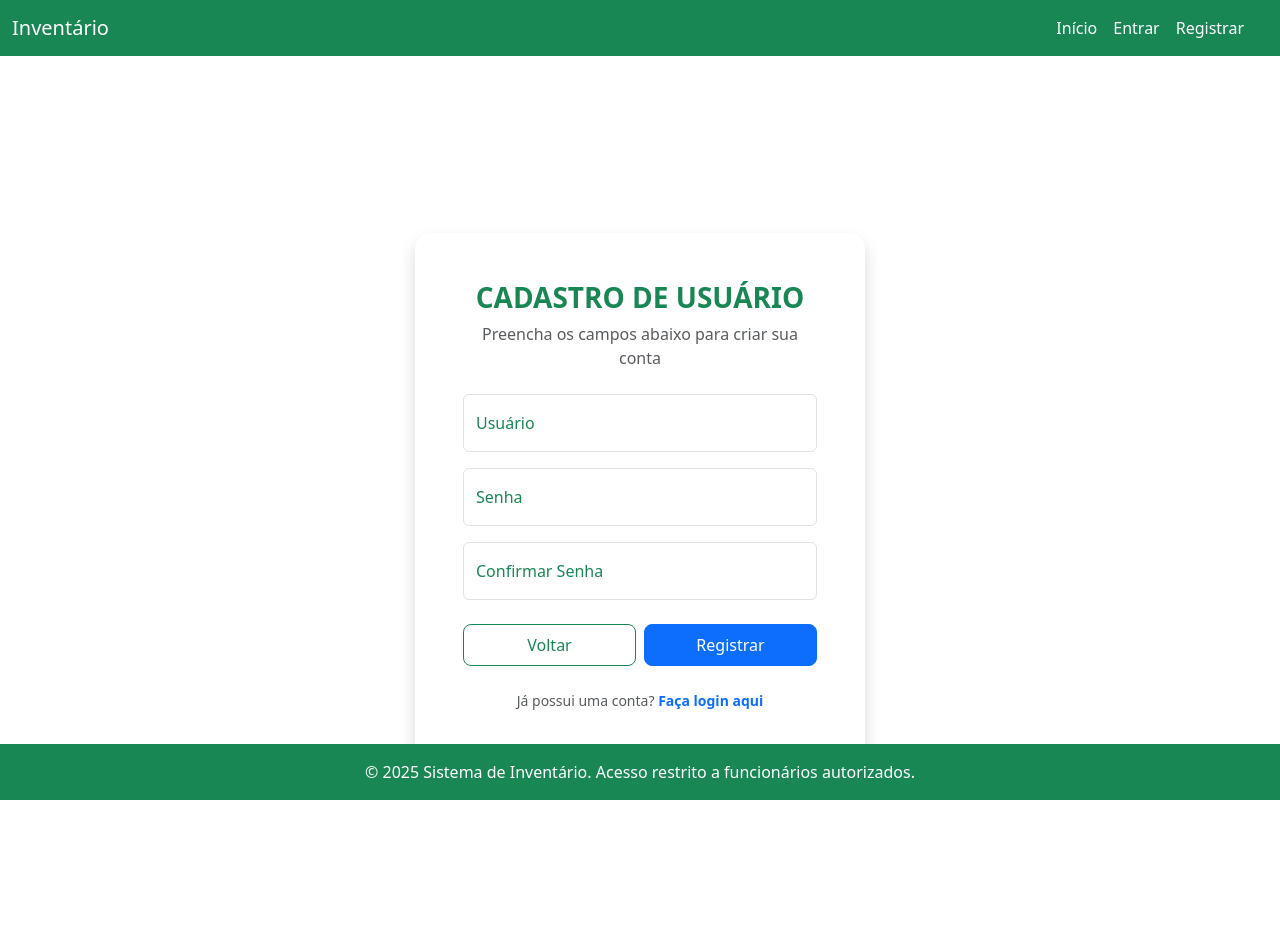
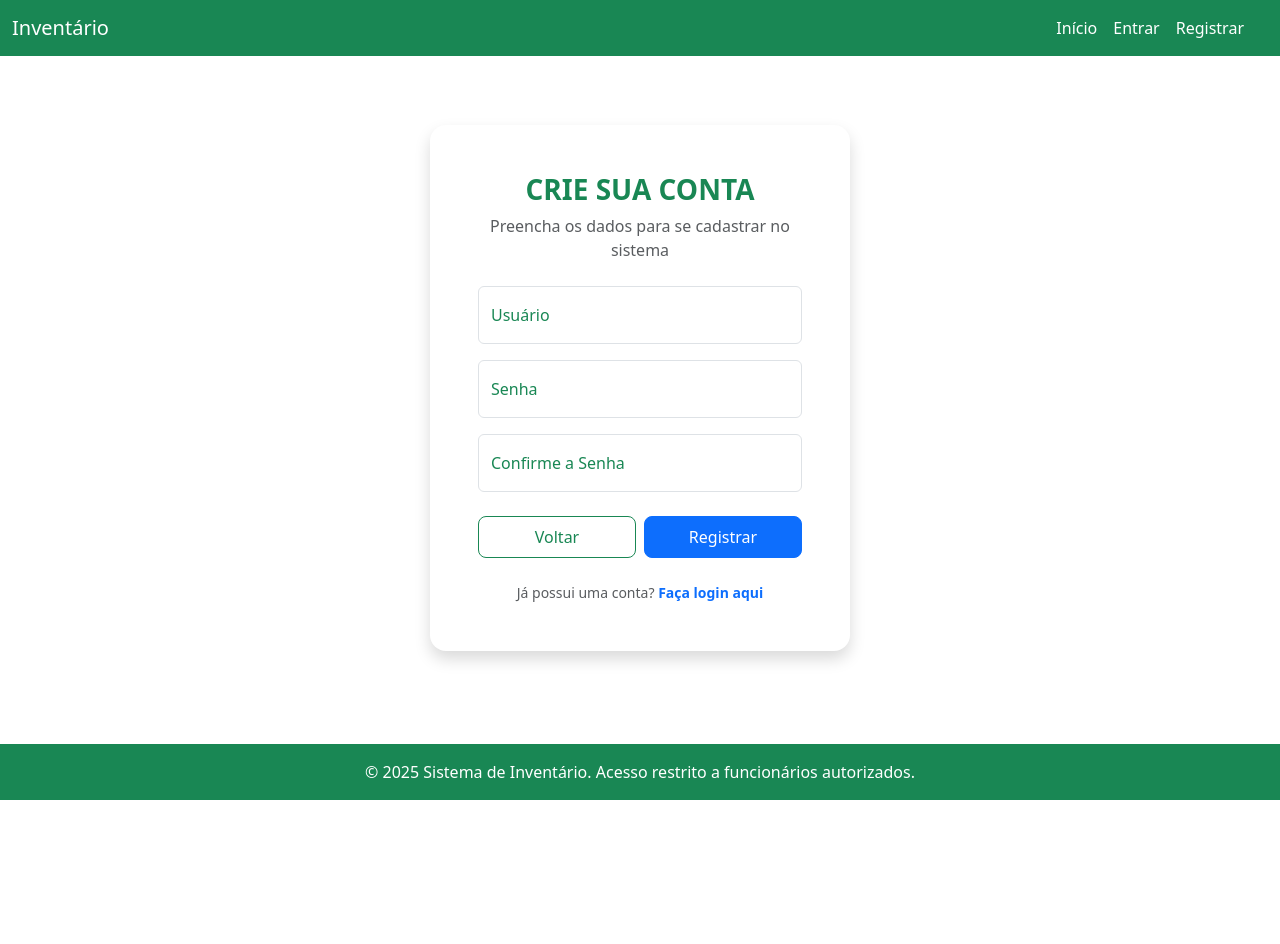
Before and after one commit to GoncalvesFilipe/Inventario, a Django app: page /register/ in a window 1280 px wide. After the commit the page ends 800 px from the top, so only its background shows below. Run offline with Django 5.2, Linux system fonts and the light colour scheme; some libraries are stand-ins or nearby versions.

Commit message:
I made corrections

```diff
--- a/Projeto_Inventario/settings.py
+++ b/Projeto_Inventario/settings.py
@@ -124,9 +124,10 @@ STATIC_URL = 'static/'
 
 DEFAULT_AUTO_FIELD = 'django.db.models.BigAutoField'
 
+# URL login page
+LOGIN_URL = '/users/login'
+
 # Bootstrap5
 BOOTSTRAP5 = {
   "required_css_class": "required",
 }
-
-LOGIN_REDIRECT_URL = 'index'
--- a/app/templates/app_inventario/base.html
+++ b/app/templates/app_inventario/base.html
@@ -18,6 +18,7 @@
     <nav class="navbar navbar-expand-lg navbar-dark bg-success fixed-top">
       <div class="container-fluid">
         <a class="navbar-brand text-white" href="{% url 'index' %}">Inventário</a>
+
         <button class="navbar-toggler" type="button" data-bs-toggle="offcanvas" data-bs-target="#offcanvasNavbar"
           aria-controls="offcanvasNavbar" aria-label="Toggle navigation">
           <span class="navbar-toggler-icon"></span>
@@ -42,13 +43,6 @@
               <!-- Painel Administrativo (somente se autenticado) -->
               {% if user.is_authenticated %}
               <li class="nav-item">
-                <a class="nav-link text-white" href="{% url 'admin_dashboard' %}">Painel Administrativo</a>
-              </li>
-              {% endif %}
-
-              <!-- Autenticação -->
-              {% if user.is_authenticated %}
-              <li class="nav-item">
                 <a class="nav-link text-white" href="{% url 'logout' %}">Sair</a>
               </li>
               {% else %}
@@ -67,11 +61,11 @@
 
     <!-- Conteúdo principal -->
     <main class="flex-fill container mt-5 pt-5 mb-5">
-      {% block content %}{% endblock %}
+      {% block content %}{% endblock content %}
     </main>
 
     <!-- Rodapé -->
-    <footer class="bg-success text-white text-center py-3 fixed-bottom">
+    <footer class="bg-success text-white text-center py-3 mt-auto">
       <p class="mb-0">
         &copy; 2025 Sistema de Inventário. Acesso restrito a funcionários autorizados.
       </p>
@@ -83,5 +77,4 @@
   {% bootstrap_javascript %}
   <script src="https://unpkg.com/htmx.org@1.9.12"></script>
 
-</body>
 </html>
--- a/users/templates/users/register.html
+++ b/users/templates/users/register.html
@@ -1,18 +1,17 @@
 {% extends "app_inventario/base.html" %}
+{% load django_bootstrap5 %}
 
 {% block title %}Cadastro de Usuário{% endblock %}
 
 {% block content %}
-<div class="d-flex justify-content-center align-items-center vh-100">
-    <div class="bg-white rounded-4 shadow p-5 text-center" style="width: 100%; max-width: 450px;">
+<div class="container-fluid d-flex flex-column justify-content-center align-items-center"
+     style="min-height: calc(100vh - 120px); margin-top: -3rem; margin-bottom: -3rem;">
 
-        <!-- Título -->
-        <h3 class="fw-bold mb-2 text-uppercase" style="color: #198754;">
-            Cadastro de Usuário
-        </h3>
-        <p class="text-muted mb-4">Preencha os campos abaixo para criar sua conta</p>
+  <div class="bg-white rounded-4 shadow p-5 text-center w-100" style="max-width: 420px;">
 
-        <!-- Mensagem de erro geral -->
+    <h3 class="fw-bold mb-2 text-uppercase text-success">Crie sua Conta</h3>
+    <p class="text-muted mb-4">Preencha os dados para se cadastrar no sistema</p>
+
     {% if form.non_field_errors %}
       <div class="alert alert-danger py-2 small text-start">
         {% for error in form.non_field_errors %}
@@ -21,51 +20,46 @@
       </div>
     {% endif %}
 
-        <!-- Formulário -->
     <form method="POST" action="{% url 'register' %}" novalidate>
       {% csrf_token %}
 
-            <!-- Usuário -->
       <div class="form-floating mb-3 text-start">
         <input type="text" name="username" id="username"
                value="{{ form.username.value|default_if_none:'' }}"
                class="form-control {% if form.username.errors %}is-invalid{% endif %}"
                placeholder="Usuário" required>
-                <label for="username" style="color: #198754;">Usuário</label>
+        <label for="username" class="text-success">Usuário</label>
         {% if form.username.errors %}
           <div class="invalid-feedback">
-                        Informe um nome de usuário válido.
+            {% for error in form.username.errors %}{{ error }}{% endfor %}
           </div>
         {% endif %}
       </div>
 
-            <!-- Senha -->
       <div class="form-floating mb-3 text-start">
-                <input type="password" name="password1" id="password1"
-                    class="form-control {% if form.password1.errors %}is-invalid{% endif %}"
+        <input type="password" name="password" id="password"
+               class="form-control {% if form.password.errors %}is-invalid{% endif %}"
                placeholder="Senha" required>
-                <label for="password1" style="color: #198754;">Senha</label>
-                {% if form.password1.errors %}
+        <label for="password" class="text-success">Senha</label>
+        {% if form.password.errors %}
           <div class="invalid-feedback">
-                        A senha deve ter pelo menos 8 caracteres e não pode ser comum.
+            {% for error in form.password.errors %}{{ error }}{% endfor %}
           </div>
         {% endif %}
       </div>
 
-            <!-- Confirmar Senha -->
       <div class="form-floating mb-4 text-start">
         <input type="password" name="password2" id="password2"
                class="form-control {% if form.password2.errors %}is-invalid{% endif %}"
-                    placeholder="Confirme a senha" required>
-                <label for="password2" style="color: #198754;">Confirmar Senha</label>
+               placeholder="Confirme a Senha" required>
+        <label for="password2" class="text-success">Confirme a Senha</label>
         {% if form.password2.errors %}
           <div class="invalid-feedback">
-                        As senhas não coincidem ou são inválidas.
+            {% for error in form.password2.errors %}{{ error }}{% endfor %}
           </div>
         {% endif %}
       </div>
 
-            <!-- Botões -->
       <div class="d-flex justify-content-between">
         <a href="{% url 'index' %}" class="btn btn-outline-success w-50 me-2 rounded-3 py-2">Voltar</a>
         <button type="submit" class="btn btn-primary w-50 rounded-3 py-2">Registrar</button>
@@ -74,7 +68,6 @@
       <input type="hidden" name="next" value="{% url 'index' %}">
     </form>
 
-        <!-- Link para login -->
     <p class="mt-4 mb-0 small text-muted">
       Já possui uma conta?
       <a href="{% url 'login' %}" class="text-decoration-none fw-semibold text-primary">
--- a/users/views.py
+++ b/users/views.py
@@ -7,8 +7,9 @@ from django.contrib import messages
 
 
 def logout_view(request):
+    """Faz um logout do usuário"""
     logout(request)
-    return HttpResponseRedirect(reverse('login'))
+    return HttpResponseRedirect(reverse('index'))
 
 
 def login_view(request):
```
Also changed, not shown: users/templates/users/login.html (+11 -21 lines). Lines whose indentation alone changed are shown as unchanged.
